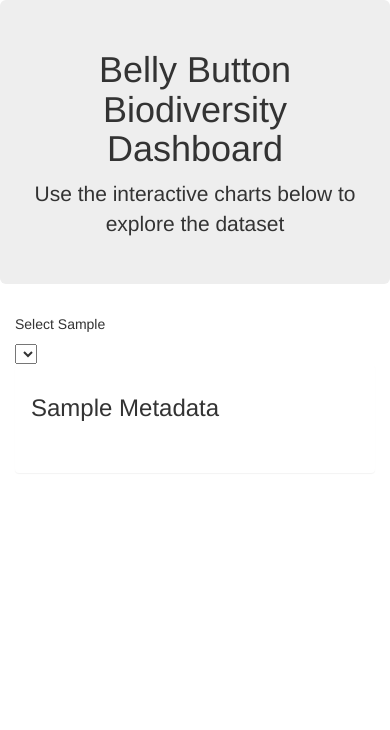
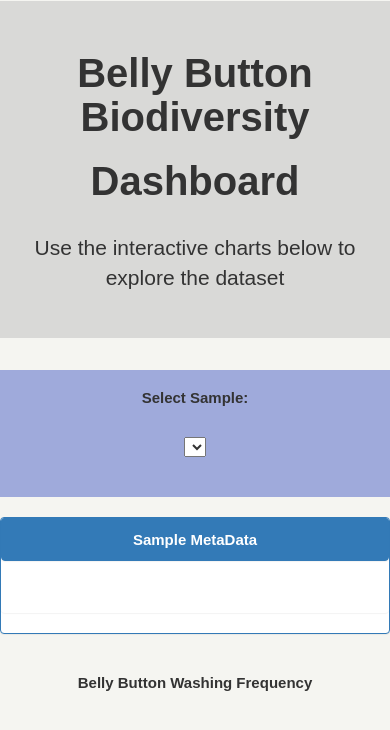
Before and after one commit to malvika/BellyButtonDiversity, a Flask app: page / in a window 390 px wide. Shown: the top 730 px of the page. Run offline with Flask 2, Linux system fonts and the light colour scheme; lists and menus that the app fills with data are empty; parts of the project's set-up code (start-up, migrations or seed data) failed here and were passed over; some libraries are stand-ins or nearby versions.

Commit message:
cleaning up look

```diff
--- a/Templates/index.html
+++ b/Templates/index.html
@@ -4,122 +4,79 @@
     <meta charset="UTF-8">
     <meta name="viewport" content="width=device-width, initial-scale=1.0">
     <meta http-equiv="X-UA-Compatible" content="ie=edge">
-    <title>Visualization Dashboard</title>
+    <title>Belly Button Biodiversity Dashboard</title>
+
+    <script src="https://code.jquery.com/jquery-3.2.1.js" integrity="sha256-DZAnKJ/6XZ9si04Hgrsxu/8s717jcIzLy3oi35EouyE=" crossorigin="anonymous"></script>
+    <script src="https://maxcdn.bootstrapcdn.com/bootstrap/3.3.7/js/bootstrap.min.js" integrity="sha384-Tc5IQib027qvyjSMfHjOMaLkfuWVxZxUPnCJA7l2mCWNIpG9mGCD8wGNIcPD7Txa" crossorigin="anonymous"></script>
+    <link href="https://maxcdn.bootstrapcdn.com/bootstrap/3.3.7/css/bootstrap.min.css" rel="stylesheet" integrity="sha384-BVYiiSIFeK1dGmJRAkycuHAHRg32OmUcww7on3RYdg4Va+PmSTsz/K68vbdEjh4u" crossorigin="anonymous">
+    <link href="https://maxcdn.bootstrapcdn.com/font-awesome/4.7.0/css/font-awesome.min.css" rel="stylesheet" integrity="sha384-wvfXpqpZZVQGK6TAh5PVlGOfQNHSoD2xbE+QkPxCAFlNEevoEH3Sl0sibVcOQVnN" crossorigin="anonymous">
+
+    <script src="https://cdnjs.cloudflare.com/ajax/libs/d3/4.13.0/d3.js"></script>
     <script src="https://cdn.plot.ly/plotly-latest.min.js"></script>
-    <link rel="stylesheet" href="https://maxcdn.bootstrapcdn.com/bootstrap/3.3.7/css/bootstrap.min.css">
+
+    <link rel="stylesheet" href="style.css">
+
 </head>
-<body>
-    <div class="class container">
-        <div class="class row">
-            <div class="class col-md 12 jumbotron text-center">
-                <h1>Belly Button Biodiversity Dashboard</h1>
-                <p>Use the interactive charts below to explore the dataset</p>
+
+<body style="overflow-x: hidden;">
+
+    <div class="row">
+        <div class="col-md-1"></div>
+        <div class="col-md-10">
+            <div class="jumbotron">
+                <div class="container">
+                    <h1>Belly Button Biodiversity</h1>
+                    <h1>Dashboard</h1>
+                    <br>
+                    <p>Use the interactive charts below to explore the dataset</p>
+                </div>
             </div>
         </div>
-        <div class="row">
-            <div class="col-md-2">
-                <p>Select Sample</p>
-                <select id="selData" onchange="optionChange(this.value)"></select>
-                <div class="panel">
-                    <div class="panel-heading">
-                        <h3>Sample Metadata</h3>
-                    </div>
-                    <div id = "metadata" class="panel-body"></div>
+        <div class="col-md-1"></div>
+    </div>
+
+    <div class="row">
+        <div class="col-md-1"></div>
+        <div class="col-md-2">
+            <div class="container" id="sample-select">
+                <h2>Select Sample:</h2>
+                <br>
+                <div class="dropdown">
+                    <select id="selDataset" onchange="optionChanged(this.value)"></select>
+                </div>
+                <br>
+                <br>
+            </div>
+            <br>
+            <div class="first-panel">
+                <div class="panel panel-primary">
+                    <div class="panel panel-heading">Sample MetaData</div>
+
+                    <div class="panel panel-body" id="sampleMetadata"></div>
                 </div>
             </div>
-            <div class="col-md-5">
-                <div id="pie"></div>
-            </div>
+        </div>
+
+        <div class="col-md-4">
+            <div id="pie"></div>
+        </div>
+
+        <div class="col-md-4">
+            <h2 style="text-align: center; font-weight: bold;">Belly Button Washing Frequency</h2>
+            <div id="gauge"></div>
+        </div>
+
+        <div class="col-md-1"></div>
+    </div>
+
+
+    <div class="row">
+        <div class="col-md-12">
+            <div id="bubble"></div>
         </div>
     </div>
 
-    <script>
-        function updateMetaData(data) {
-            // Reference to Panel element for sample metadata
-            var PANEL = document.getElementById("metadata");
-            // Clear any existing metadata
-            PANEL.innerHTML = '';
-            // Loop through all of the keys in the json response and
-            // create new metadata tags
-            for(var key in data) {
-                h6tag = document.createElement("h6");
-                h6Text = document.createTextNode(`${key}: ${data[key]}`);
-                h6tag.append(h6Text);
-                PANEL.appendChild(h6tag);
-            }
-        }
-        function buildCharts(sampleData, otuData) {
-            var labels = sampleData[0]['otu_ids'].map(function(item) {
-                return otuData[item]
-            });
-            var pieData = [{
-                values: sampleData[0]['sample_values'].slice(0, 10),
-                labels: sampleData[0]['otu_ids'].slice(0, 10),
-                hovertext: labels.slice(0, 10),
-                hoverinfo: 'hovertext',
-                type: 'pie'
-            }];
-            var pieLayout = {
-                margin: { t: 0, l: 0 }
-            };
-            var PIE = document.getElementById('pie');
-            Plotly.plot(PIE, pieData, pieLayout);
-        };
-        function updateCharts(sampleData, otuData) {
-            var sampleValues = sampleData[0]['sample_values'];
-            var otuIDs = sampleData[0]['otu_ids'];
-            // Return the OTU Description for each otuID in the dataset
-            var labels = otuIDs.map(function(item) {
-                return otuData[item]
-            });
-            var PIE = document.getElementById('pie');
-            var pieUpdate = {
-                values: [sampleValues.slice(0, 10)],
-                labels: [otuIDs.slice(0, 10)],
-                hovertext: [labels.slice(0, 10)],
-                hoverinfo: 'hovertext',
-                type: 'pie'
-            };
-            Plotly.restyle(PIE, pieUpdate);
-        }
-        function getData(sample, callback) {
-            // Use a request to grab the json data needed for all charts
-            Plotly.d3.json(`/samples/${sample}`, function(error, sampleData) {
-                if (error) return console.warn(error);
-                Plotly.d3.json('/otu', function(error, otuData) {
-                    if (error) return console.warn(error);
-                    callback(sampleData, otuData);
-                });
-            });
-            Plotly.d3.json(`/metadata/${sample}`, function(error, metaData) {
-                if (error) return console.warn(error);
-                updateMetaData(metaData);
-            })
-        }
-        function getOptions() {
+    <script src="app.js"></script>
 
-            // Grab a reference to the dropdown select element
-            var selector = document.getElementById('selData');
-            // Use the list of sample names to populate the select options
-            Plotly.d3.json('/names', function(error, sampleNames) {
-                for (var i = 0; i < sampleNames.length;  i++) {
-                    var currentOption = document.createElement('option');
-                    currentOption.text = sampleNames[i];
-                    currentOption.value = sampleNames[i]
-                    selector.appendChild(currentOption);
-                }
-                getData(sampleNames[0], buildCharts);
-            })
-        }
-        function optionChange(newSample) {
-            // Fetch new data each time a new sample is selected
-            getData(newSample, updateCharts);
-        }
-        function init() {
-            getOptions();
-        }
-        // Initialize the dashboard
-        init();
-    </script>
 </body>
 </html>
--- /dev/null
+++ b/Templates/style.css
@@ -0,0 +1,40 @@
+
+.jumbotron {
+    text-align: center;
+    background-color: rgba(192, 192, 192, 0.521);
+    min-height: 300px;
+}
+
+body {
+    font-family: Arial, Helvetica, sans-serif;
+    background-color: rgb(245, 245, 241);
+}
+
+#sample-select {
+    text-align: center;
+    background-color: rgb(159, 170, 219);
+    width: 100%;
+}
+
+.panel-heading {
+    text-align: center;
+    font-size: 30px;
+    color: black;
+}
+
+h1 {
+    font-size: 40px;
+    font-weight: bold;
+}
+
+h2 {
+    font-size: 15px;
+    font-weight: bold;
+}
+
+.panel-heading {
+    text-align: center;
+    font-size: 15px;
+    font-weight: bold;
+    color: black;
+}
--- a/app.py
+++ b/app.py
@@ -22,7 +22,7 @@ import numpy as np
 #################################################
 # Database Setup
 #################################################
-engine = create_engine("belly_button_biodiversity.sqlite")
+engine = create_engine("sqlite:///DB/belly_button_biodiversity.sqlite")
 
 # Reflect DB Contents using SQL ALchemy
 Base = automap_base()
@@ -64,18 +64,6 @@ def otu():
     otu_list = list(np.ravel(results))
 
     return jsonify(otu_list)
-    # results = results.all()
-
-    # all_results =[]
-    # for result in results:
-    #     new ={}
-
-    #     new["otu_id"]=result.otu_id
-    #     new["lowest_taxonomic_unit_found"]= result.lowest_taxonomic_unit_found
-
-    #     all_results.append(new)
-
-    # return jsonify(all_results)
 
 @app.route('/metadata/<sample>')
 def sample_metadata(sample):
```
Also changed, not shown: belly_button_biodiversity.sqlite (renamed from DB/belly_button_biodiversity.sqlite), 2 other files.
